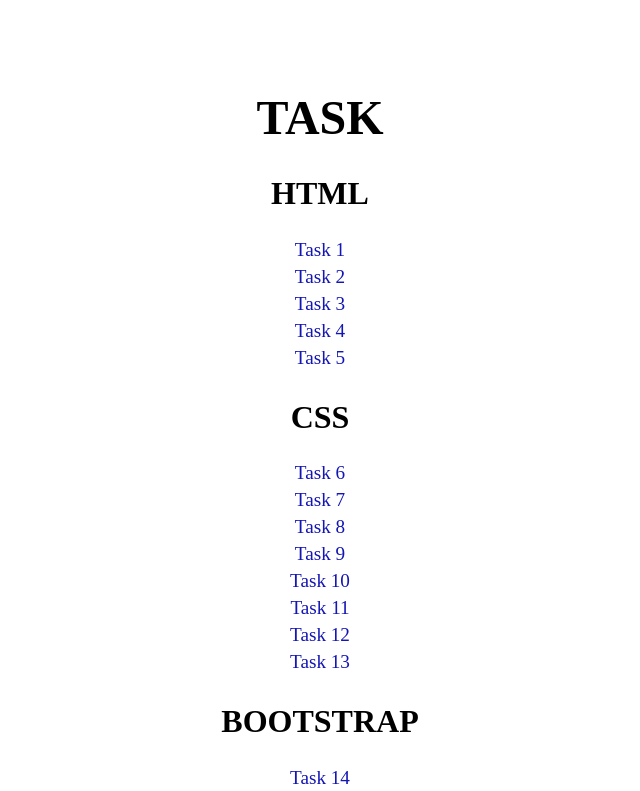
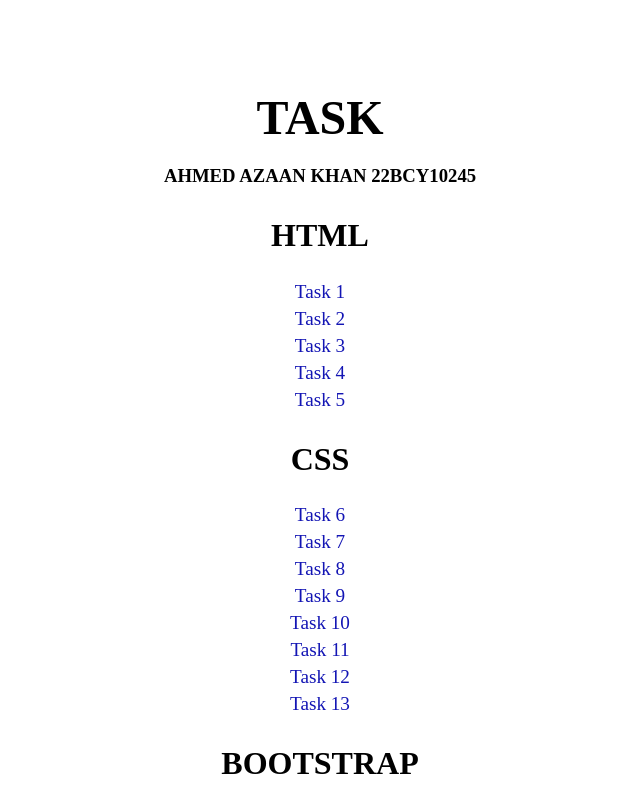
Before and after one commit to AzaanKhan01/Ethnus_Assignment, a plain HTML site: page index.html in a window 1280 px wide. Shown: the top 791 px of the page, without its empty margins (320-960 px from the left). Drawn offline with Linux system fonts and the light colour scheme.

Commit message:
Update index.html

```diff
--- a/index.html
+++ b/index.html
@@ -42,6 +42,7 @@
 <body>
 
     <h1>TASK</h1>
+    <h3>AHMED AZAAN KHAN 22BCY10245</h3>
 
     <!-- HTML Section -->
     <h2>HTML</h2>
```
